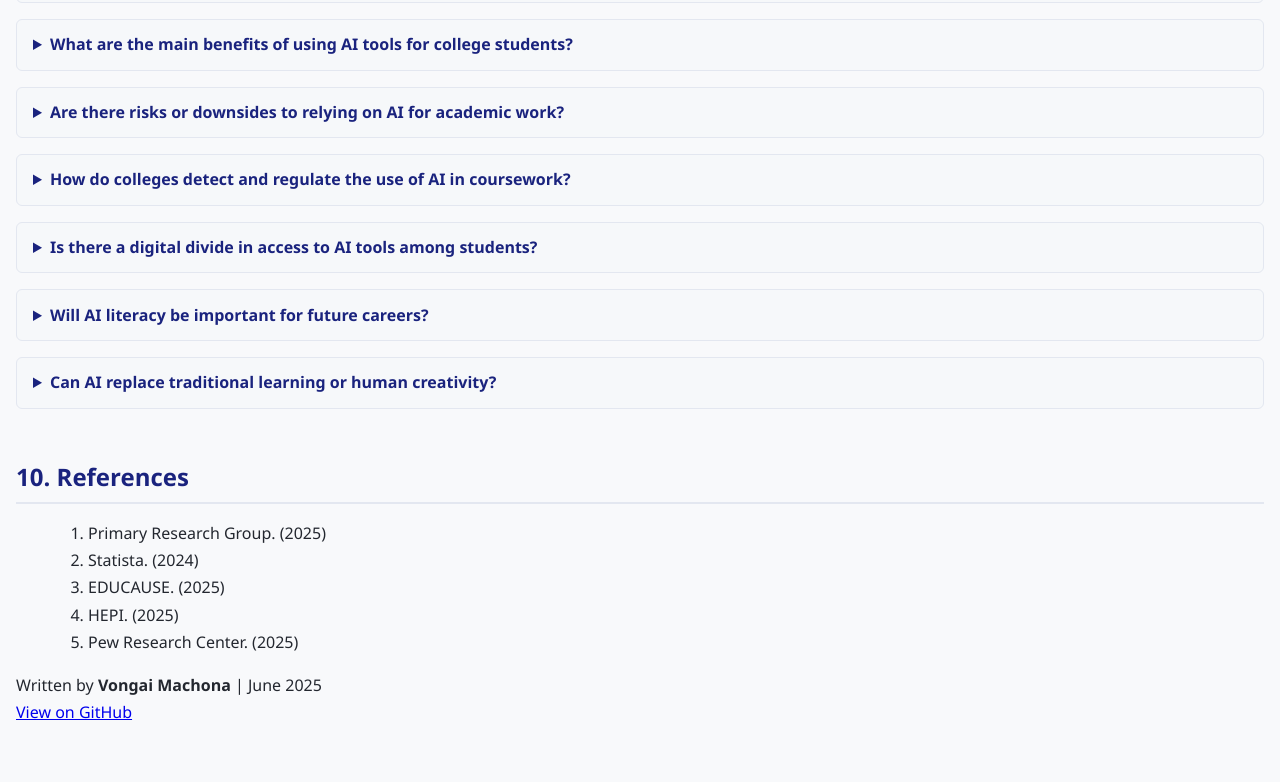
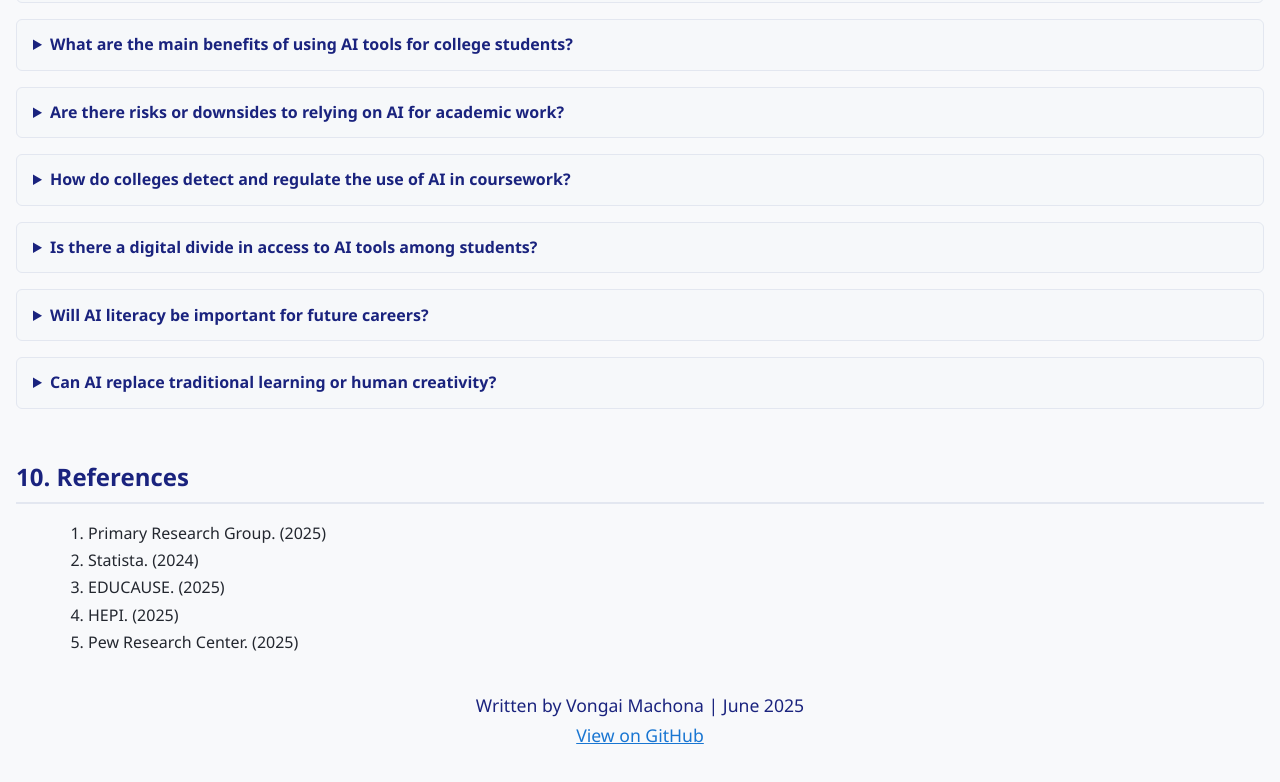
Before and after one commit to vonmach/AI-usage-by-USA-students-article, a plain HTML site: page index.html in a window 1280 px wide. Shown: the part 6716-7498 px from the top of the page. Before the commit the page ends 7458 px from the top, so only its background shows below. Drawn offline with Linux system fonts and the light colour scheme.

Commit message:
Update index.html

```diff
--- a/index.html
+++ b/index.html
@@ -100,6 +100,17 @@
       .toc { font-size: 0.95em; }
       table, th, td { font-size: 0.95em; }
     }
+    .centered-footer {
+  text-align: center;
+  margin: 2em 0;
+  font-size: 1.1em;
+  color: #1a237e;
+}
+.centered-footer a {
+  color: #1976d2;
+  text-decoration: underline;
+}
+
   </style>
 </head>
 <body>
@@ -321,12 +332,11 @@
     <li>Pew Research Center. (2025)</li>
   </ol>
 
-  <footer>
-  <p>
-    Written by <strong>Vongai Machona</strong> | June 2025<br>
-    <a href="https://github.com/yourusername/yourrepo" target="_blank" rel="noopener">View on GitHub</a>
-  </p>
-  </footer>
+
+ <div class="centered-footer">
+  Written by Vongai Machona | June 2025<br>
+  <a href="https://github.com/yourusername/yourrepo" target="_blank">View on GitHub</a>
+</div>
 
 </body>
 </html>
```
